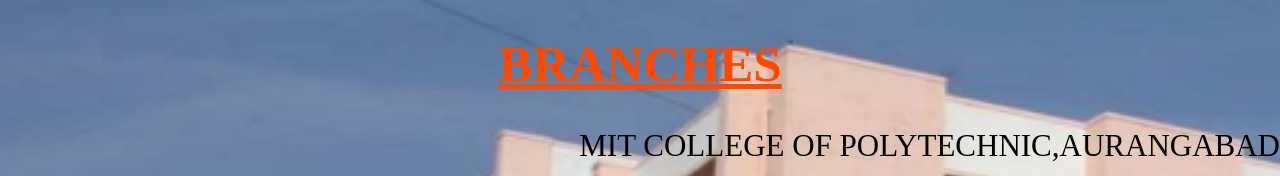
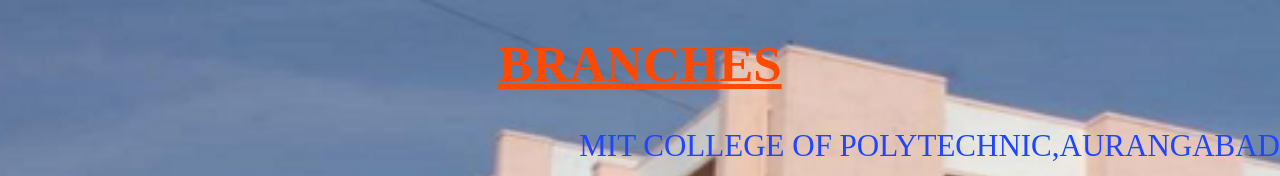
Before and after one commit to PranavGondePatil/music-web, a plain HTML site: page index.html in a window 1280 px wide. Shown: the top 176 px of the page. Drawn offline with Linux system fonts and the light colour scheme.

Commit message:
Update index.html

```diff
--- a/index.html
+++ b/index.html
@@ -28,7 +28,7 @@
             background-color: antiquewhite;
         }
         marquee{
-            color:pink;
+            color:#1f45ff;
             font-size: 31px;
         }
         a{
@@ -41,7 +41,7 @@
         <h1 style="text-align: center;color: rgb(255, 72, 0);"><u>BRANCHES</u></h1>
 
     </header>
-    <marquee behavior="alternate" style="color: black">MIT COLLEGE OF POLYTECHNIC,AURANGABAD</marquee>
+    <marquee behavior="alternate">MIT COLLEGE OF POLYTECHNIC,AURANGABAD</marquee>
     <a href="files/comp.html">
         <p class="hm">Computer Engineering</p></a>
         <a href="files/mech.html">
```
